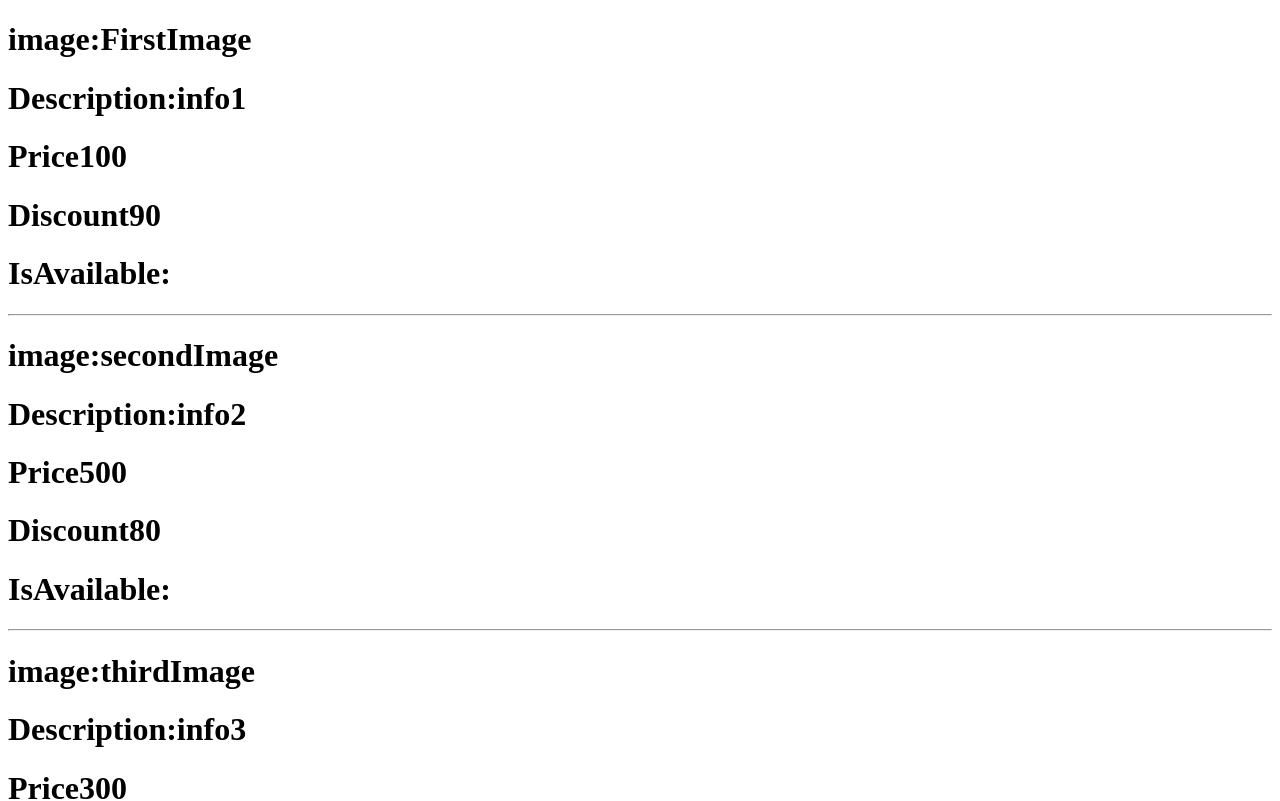
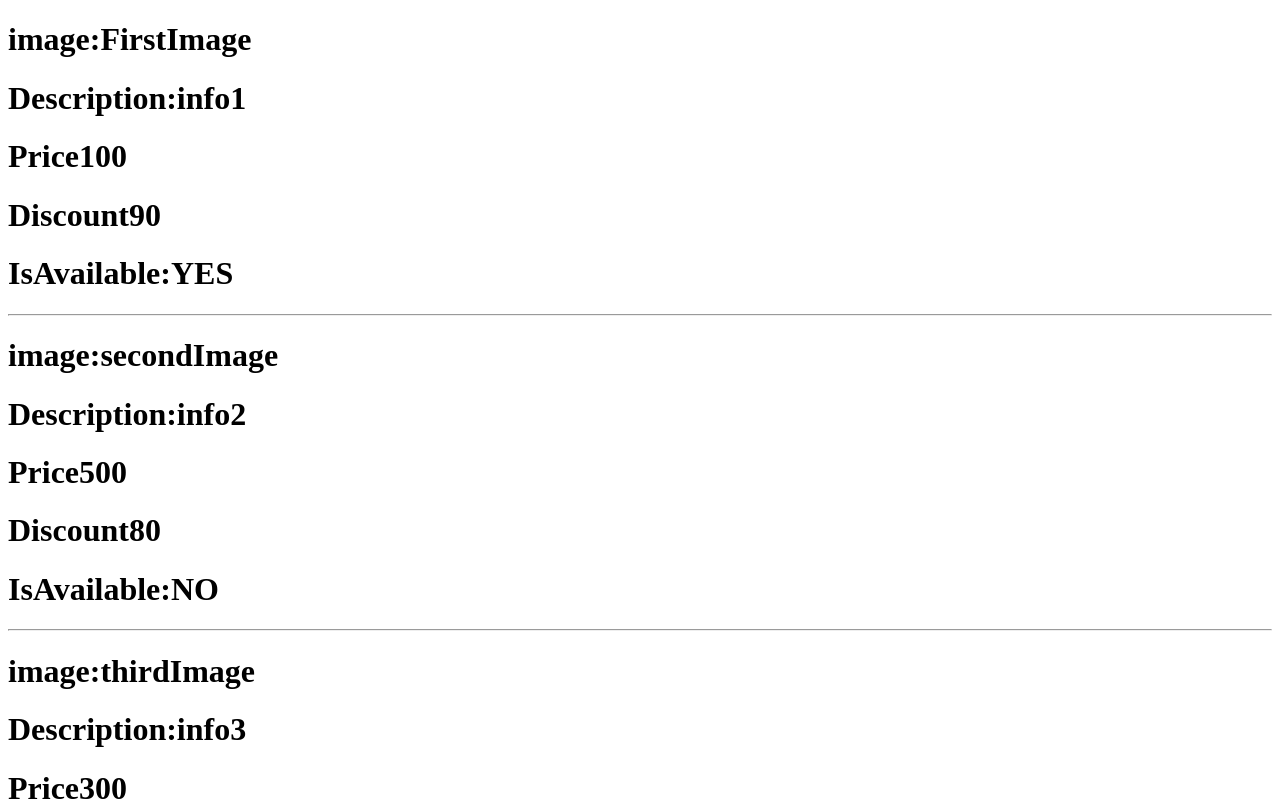
Before and after one commit to sagar56780/first-react-app, a React (Create React App) app: page / in a window 1280 px wide. Shown: the top 801 px of the page. Built offline with nearby package versions, Linux system fonts and the light colour scheme.

Commit message:
using ternery operator to print boolean as YES or NO

```diff
--- a/src/ChildComponent.jsx
+++ b/src/ChildComponent.jsx
@@ -8,7 +8,7 @@ const ChildCompnent=(props)=>{
         <h1>Description:{props.discription}</h1>
         <h1>Price{props.price}</h1>
         <h1>Discount{props.discount}</h1>
-        <h1>IsAvailable:{props.isavailable}</h1>
+        <h1>IsAvailable:{props.isavailable===true?"YES":"NO"}</h1>
 
         <hr />
              </>
```
